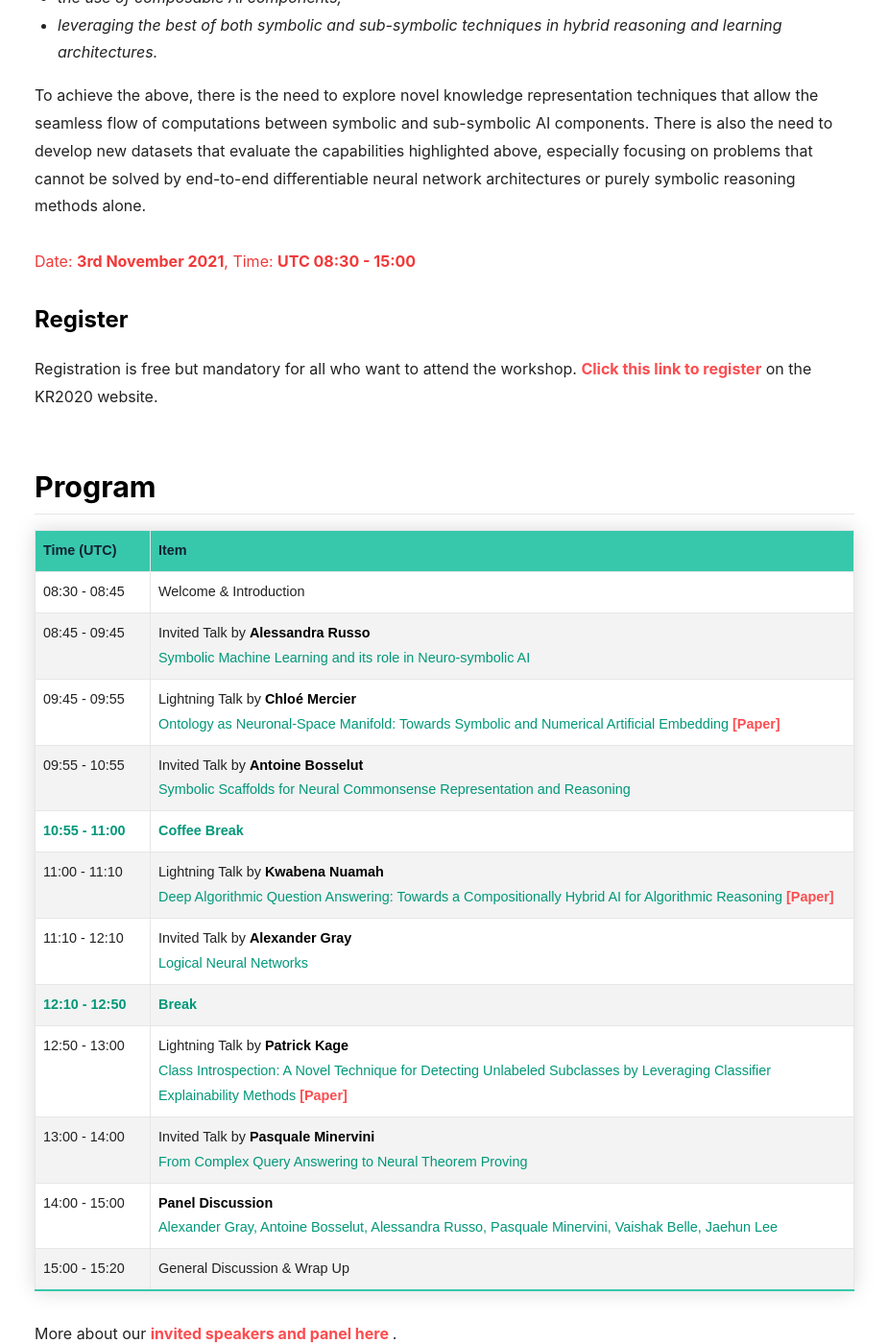
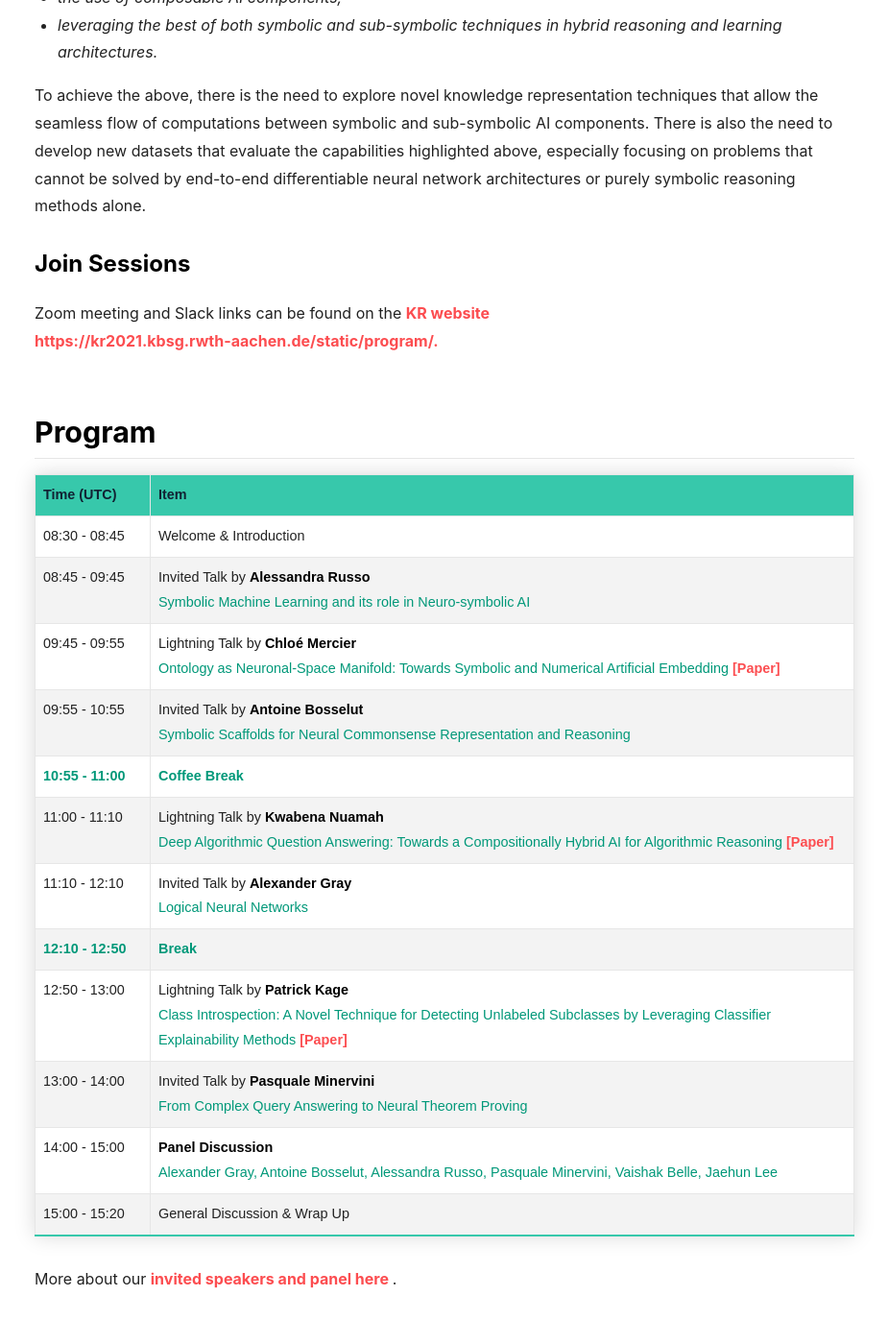
Before and after one commit to krhcai/krhcai.github.io, a Jekyll site: the page built from index.html, in a window 1280 px wide and 1400 px high, scrolled down 1010 px. Shown: the whole window at 96% size, without its empty margins (177-1102 px from the left). Built offline with Jekyll 4.4.1, drawn with Linux system fonts in a browser that asks for light colours; nearby versions of some CDN libraries; the list of posts is cut into pages by our own code; some of the changed text lies outside the part shown.

Commit message:
cleaned up stale content

```diff
--- a/_data/navigation.yml
+++ b/_data/navigation.yml
@@ -2,13 +2,14 @@ header:
   - titles:
       en      : &EN       Home
     url : /index.html
+
+  - titles:
+      en      : &EN       Join
+    url : /#join
+
   - titles:
       en      : &EN       Program
     url : /#program
-
-  - titles:
-      en      : &EN       Register
-    url : /#register
 
   - titles:
       en      : &EN       Speakers
--- a/index.html
+++ b/index.html
@@ -43,14 +43,44 @@ key: page-index
         architectures or purely symbolic reasoning methods alone.
 
     </div>
-    <br/>
-    <div style="color:rgb(241, 57, 57)">Date: <b>3rd November 2021</b>, Time: <b>UTC 08:30 - 15:00</b></div>
+    <!-- <br/>
+    <div style="color:rgb(241, 57, 57)">Date: <b>3rd November 2021</b>, Time: <b>UTC 08:30 - 15:00</b></div> -->
 
-    <a name="register"></a>
+    <!-- <a name="register"></a>
     <h3>Register</h3>
     Registration is free but mandatory for all who want to attend the workshop.
     <a href="https://kr2021.kbsg.rwth-aachen.de/page/registration" target="_blank">Click this link to register</a> on the KR2020 website.
     <div style="clear:both;"></div>
+ -->
+
+    <a name="join"></a>
+        <h3>Join Sessions</h3>
+        <div>
+            Zoom meeting and Slack links can be found on the
+                <a target="_blank" href="https://kr2021.kbsg.rwth-aachen.de/static/program/">KR website <br/> https://kr2021.kbsg.rwth-aachen.de/static/program/.</a>
+            <!--You can view the links for joining the Zoom meeting session and Slack from the
+                <a target="_blank" href="https://kr2021.kbsg.rwth-aachen.de/static/program/">KR website (https://kr2021.kbsg.rwth-aachen.de/static/program/).</a>
+            You can also join the Zoom session and Slack directly form the links below.
+            <ul>
+                <li><b>Zoom</b>
+                    <div style="font-size: 12px;"><i>
+                        KR 2021 Zoom sessions are recorded. The video will show only the person talking (the presenter),
+                        so keep your video and microphone off if you don't want your feed to be accidentally included.
+                        By entering the Zoom room you accept these conditions.</i>
+                    </div>
+                    <a target="_blank" href="https://us02web.zoom.us/j/5333719079?pwd=UVA3T3ZFbGdDUlNyblJibGwvckdJZz09">
+                        <div style="padding:5px; background: #37C8AB; color:#000; border-radius: 10px; width:110px; text-align: center;
+                                margin: 10px;">
+                            Join Zoom
+                        </div>
+                    </a>
+                </li>
+                <li><a target="_blank" href="https://kr-2021.slack.com/archives/C02JMK3EY1M">Join Slack</a> for Q&A and discussions</li>
+            </ul> -->
+        </div>
+
+
+
 
 
     <a name="program"></a>
@@ -154,34 +184,6 @@ key: page-index
         More about our <a href="/speakers">invited speakers and panel here </a>.
     </div>
 
-    <a name="join"></a>
-    <h3>Join Sessions</h3>
-    <div>
-        Zoom meeting and Slack links can be found on the
-            <a target="_blank" href="https://kr2021.kbsg.rwth-aachen.de/static/program/">KR website <br/> https://kr2021.kbsg.rwth-aachen.de/static/program/.</a>
-        <!--You can view the links for joining the Zoom meeting session and Slack from the
-            <a target="_blank" href="https://kr2021.kbsg.rwth-aachen.de/static/program/">KR website (https://kr2021.kbsg.rwth-aachen.de/static/program/).</a>
-         You can also join the Zoom session and Slack directly form the links below.
-        <ul>
-            <li><b>Zoom</b>
-                <div style="font-size: 12px;"><i>
-                    KR 2021 Zoom sessions are recorded. The video will show only the person talking (the presenter),
-                    so keep your video and microphone off if you don't want your feed to be accidentally included.
-                    By entering the Zoom room you accept these conditions.</i>
-                </div>
-                <a target="_blank" href="https://us02web.zoom.us/j/5333719079?pwd=UVA3T3ZFbGdDUlNyblJibGwvckdJZz09">
-                    <div style="padding:5px; background: #37C8AB; color:#000; border-radius: 10px; width:110px; text-align: center;
-                            margin: 10px;">
-                        Join Zoom
-                    </div>
-                </a>
-            </li>
-            <li><a target="_blank" href="https://kr-2021.slack.com/archives/C02JMK3EY1M">Join Slack</a> for Q&A and discussions</li>
-        </ul> -->
-    </div>
-
-
-
 
 
 
```
